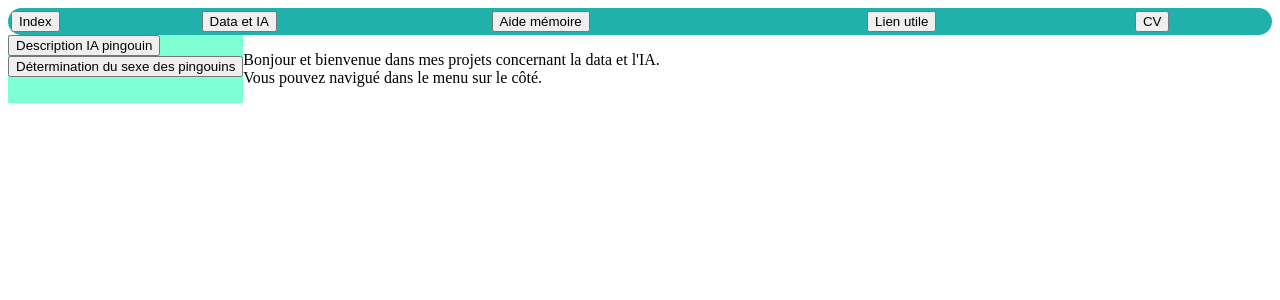
After one commit to barrmath/web_pingouin, a Flask app: page /data/ in a window 1280 px wide. The commit adds this page. Shown: the top 300 px of the page. Run offline with Flask 3, Linux system fonts and the light colour scheme.

Commit message:
modification bouton et rajout de menu sur le cotés en data et aide memoire

```diff
--- /dev/null
+++ b/pingouin_app/static/css/style_data.css
@@ -0,0 +1,44 @@
+div.wrapper {
+    display: grid;
+    grid-template-columns: 1fr 6fr;
+    }
+
+div.menu{
+    grid-column: 1;
+    background-color: aquamarine;
+    grid-row-start: 1;
+    }
+
+div.contenu{
+    grid-column: 2;
+    grid-row-start: 1;
+    }
+
+div.code{
+    background-color: black;
+    color: white;
+    border: solid green;
+    }
+
+table.pandas {
+    table-layout: fixed;
+    width: 100%;
+    border-collapse: collapse;
+    }
+
+td.pandas {
+    border-collapse: collapse;
+    border: 3px solid black;
+    }
+
+td.NaN {
+    border-collapse: collapse;
+    border: 3px solid black;
+    background-color: red;
+    }
+
+div.code{
+    background-color: black;
+    color: white;
+    border: solid green;
+    }
--- a/pingouin_app/templates/aide_memoire_flask.html
+++ b/pingouin_app/templates/aide_memoire_flask.html
@@ -1,11 +1,9 @@
-{% extends 'base.html' %}
+{% extends 'base_aide_memoire.html' %}
 
-{%block content %}
+{%block contenu %}
 
     <header> <h1>Flask aide memoire</h1></header>
     <body>
-        <link href="{{ url_for('static', filename='css/style_aide.css') }}" rel="stylesheet">
-
         <p>
         Flask permet à python de générer des pages web.<br>
         Il est recommandé d'utiliser une appproche MVC (Model,View,Control)<br>
--- a/pingouin_app/templates/aide_memoire_variable_systeme.html
+++ b/pingouin_app/templates/aide_memoire_variable_systeme.html
@@ -1,8 +1,6 @@
-{% extends 'base.html' %}
+{% extends 'base_aide_memoire.html' %}
 
-{%block content %}
-    <link href="{{ url_for('static', filename='css/style_aide.css') }}" rel="stylesheet">
-
+{%block contenu %}
     <header> <h1>Secret Key et autres variable à cacher</h1></header>
     <body>
         <p>
--- a/pingouin_app/templates/base.html
+++ b/pingouin_app/templates/base.html
@@ -11,13 +11,10 @@
 <table class="choix">
 	<tr>
 		<td><form action={{url_for('index')}} method="post"><input type="submit"  value="Index"></form></td>
-		<td><form action={{url_for('description_ia_pingouin')}} method="get"><input type="submit" value="Description IA pingouin"></form></td>
-		<td><form action={{url_for('form_ia_pingouin')}} method="get"><input type="submit"  value="Détermination du sexe des pingouins"></form></td>
-    <td><form action={{url_for('git')}} method="get"><input type="submit"  value="Git et Github"></form></td>
-    <td><form action={{url_for('tip_flask')}} method="get"><input type="submit"  value="Flask"></form></td>
+    <td><form action={{url_for('data')}} method="get"><input type="submit"  value="Data et IA"></form></td>
+    <td><form action={{url_for('aide_memoire')}} method="get"><input type="submit"  value="Aide mémoire"></form></td>
     <td><form action={{url_for('lien')}} method="get"><input type="submit"  value="Lien utile"></form></td>
-    <td><form action={{url_for('tips_variable_systeme')}} method="get"><input type="submit"  value="Heroku"></form></td>
-		<td><form action={{url_for('cv')}} method="post"><input type="submit"  value="CV"></form></td>
+    <td><form action={{url_for('cv')}} method="post"><input type="submit"  value="CV"></form></td>
 	</tr>
 </table>
     {% block content %}{% endblock %}
--- /dev/null
+++ b/pingouin_app/templates/base_data.html
@@ -0,0 +1,15 @@
+{% extends 'base.html' %}
+
+{%block content %}
+    <link href="{{ url_for('static', filename='css/style_data.css') }}" rel="stylesheet">
+
+    <div class="wrapper">
+        <div class="contenu">
+        {%block contenu %}{%endblock%}
+        </div>
+        <div class="menu">
+            <td><form action={{url_for('description_ia_pingouin')}} method="get"><input type="submit" value="Description IA pingouin"></form></td>
+            <td><form action={{url_for('form_ia_pingouin')}} method="get"><input type="submit"  value="Détermination du sexe des pingouins"></form></td>
+        </div>
+    </div>
+{%endblock%}
--- /dev/null
+++ b/pingouin_app/templates/data.html
@@ -0,0 +1,8 @@
+{% extends "base_data.html" %}
+
+{%block contenu%}
+<p>
+    Bonjour et bienvenue dans mes projets concernant la data et l'IA.<br>
+    Vous pouvez navigué dans le menu sur le côté.
+</p>
+{%endblock%}
--- a/pingouin_app/templates/description_ia_penguin.html
+++ b/pingouin_app/templates/description_ia_penguin.html
@@ -1,8 +1,8 @@
-{% extends 'base.html' %}
+{% extends "base_data.html" %}
 
-{%block content %}
+{%block contenu %}
 
-<link href="{{ url_for('static', filename='css/style_description_pingouin.css') }}" rel="stylesheet">
+<link href="{{ url_for('static', filename='css/style_tableau_pandas.css') }}" rel="stylesheet">
 
 <h1>Dataset "penguin" et IA</h1>
 <p>
--- a/pingouin_app/templates/form_ia_penguin.html
+++ b/pingouin_app/templates/form_ia_penguin.html
@@ -1,6 +1,6 @@
-{% extends 'base.html' %}
+{% extends 'base_data.html' %}
 
-{%block content %}
+{%block contenu %}
 <p>
     <form action="{{ url_for("resultat_pingouin") }}" method="POST">
         {{ form.csrf_token }}
--- a/pingouin_app/templates/resultat_pingouin.html
+++ b/pingouin_app/templates/resultat_pingouin.html
@@ -1,6 +1,6 @@
-{% extends 'base.html' %}
+{% extends 'base_data.html' %}
 
-{%block content %}
+{%block contenu %}
 <p>
     Le pingouin avec les caractéristiques suivantes :<br>
     <ul>
--- a/pingouin_app/views.py
+++ b/pingouin_app/views.py
@@ -17,6 +17,10 @@ def index():
 @app.route('/cv/', methods = ['GET','POST'])
 def cv():
     return render_template('CV.html')
+
+@app.route('/data/', methods = ['GET','POST'])
+def data():
+    return render_template('data.html')
 
 @app.route('/determination_pingouin/', methods = ['GET','POST'])
 def form_ia_pingouin():
@@ -48,6 +52,10 @@ def description_ia_pingouin():
     return render_template('description_ia_penguin.html')
 
 
+@app.route('/aide_memoire/',methods = ['GET','POST'])
+def aide_memoire():
+    return render_template('aide_memoire.html')
+
 @app.route('/git/',methods = ['GET','POST'])
 def git():
     return render_template('aide_memoire_git.html')
```
Also changed, not shown: pingouin_app/static/css/style_aide.css (+6 -10 lines), pingouin_app/templates/aide_memoire.html (added, +8 -0 lines), pingouin_app/templates/base_aide_memoire.html (+9 -3 lines), pingouin_app/static/css/style_css_tableau_pandas.css (renamed from pingouin_app/static/css/style_description_pingouin.css).
